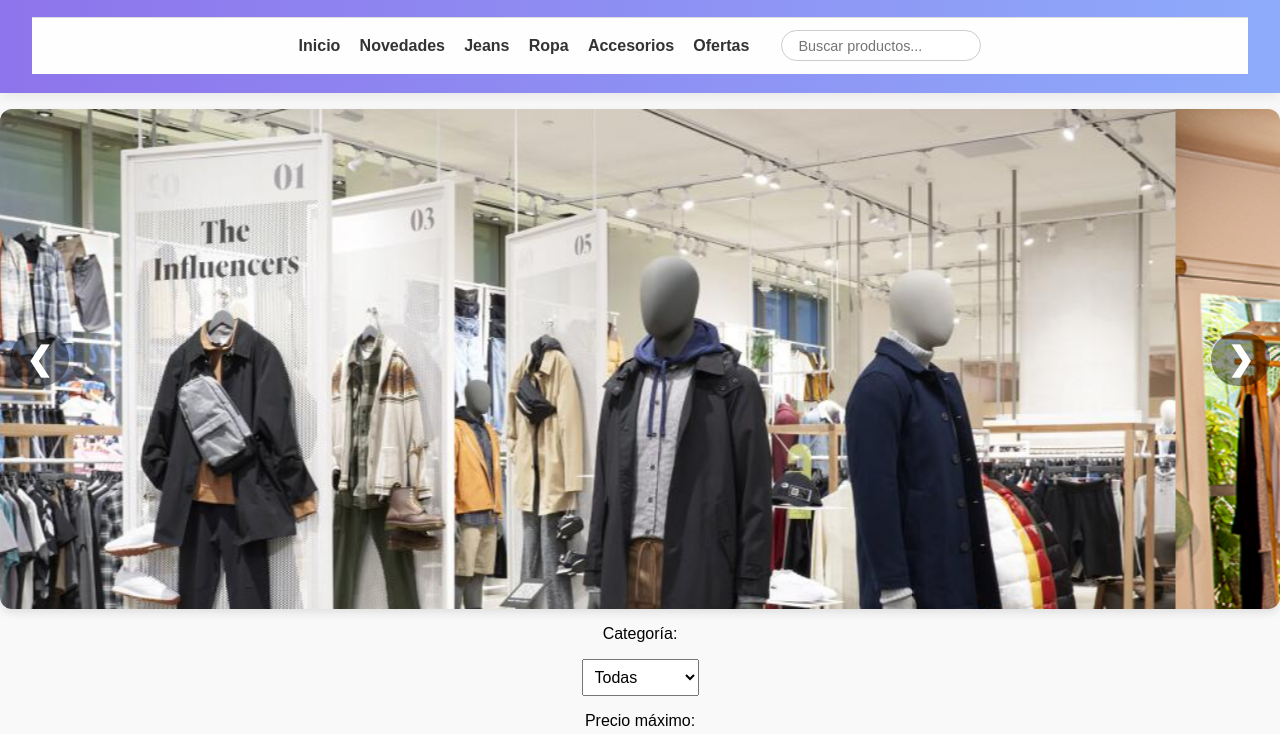
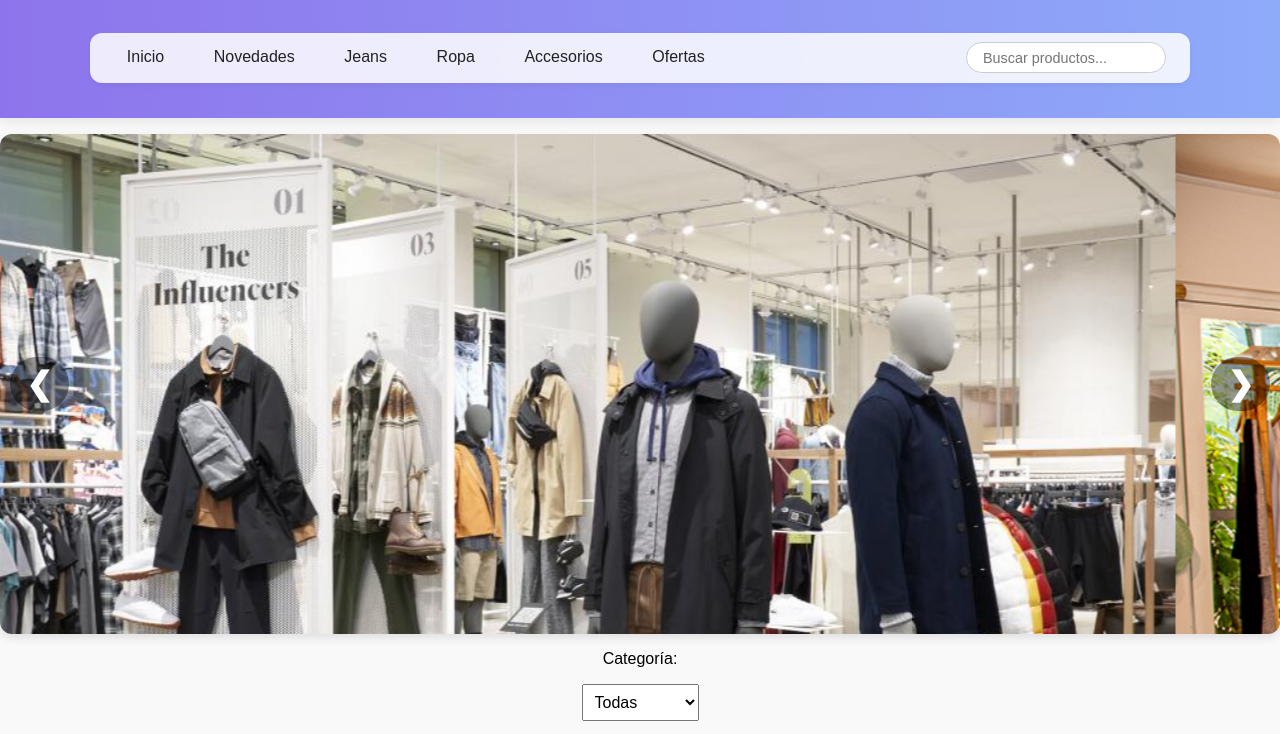
Before and after one commit to KatCels/catalogo-productos-prueba-tecnica, a plain HTML site: page index.html in a window 1280 px wide. Shown: the part 129-863 px from the top of the page. Drawn offline with Linux system fonts and the light colour scheme.

Commit message:
Update styles.css

```diff
--- a/css/styles.css
+++ b/css/styles.css
@@ -103,36 +103,46 @@
 
 
 /* Navegacion */
+
 .nav-bar {
-  background-color: #fefefe;
-  border-top: 1px solid #ddd;
-  padding: 0.8rem 1rem;
+  background: rgba(255, 255, 255, 0.85); /* fondo translúcido */
+  backdrop-filter: blur(8px);            /* efecto vidrio moderno */
+  border-radius: 12px;
+  margin: 1rem auto;
+  padding: 0.6rem 1.5rem;
+  width: 95%;
+  max-width: 1100px;
   display: flex;
-  flex-wrap: wrap;
-  justify-content: center;
+  justify-content: space-between;
   align-items: center;
-  gap: 2rem;
+  box-shadow: 0 2px 6px rgba(0, 0, 0, 0.05);
+  transition: background 0.3s ease, box-shadow 0.3s ease;
 }
 
+
 .nav-bar ul {
+  list-style: none;
   display: flex;
-  gap: 1.2rem;
-  list-style: none;
+  gap: 1.5rem;
   padding: 0;
   margin: 0;
 }
 
 .nav-bar a {
   text-decoration: none;
-  color: #333;
-  font-weight: 600;
+  color: #222;
+  font-weight: 500;
   font-size: 1rem;
-  transition: color 0.3s;
+  padding: 0.4rem 0.8rem;
+  border-radius: 6px;
+  transition: background-color 0.3s, color 0.3s;
 }
 
 .nav-bar a:hover {
-  color: var(--primary);
+  background-color: var(--accent);
+  color: white;
 }
+
 
 .search-input {
   border: 1px solid #ccc;
```
